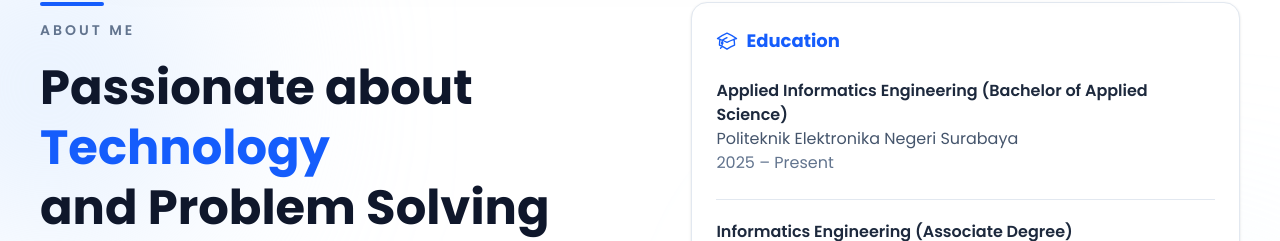
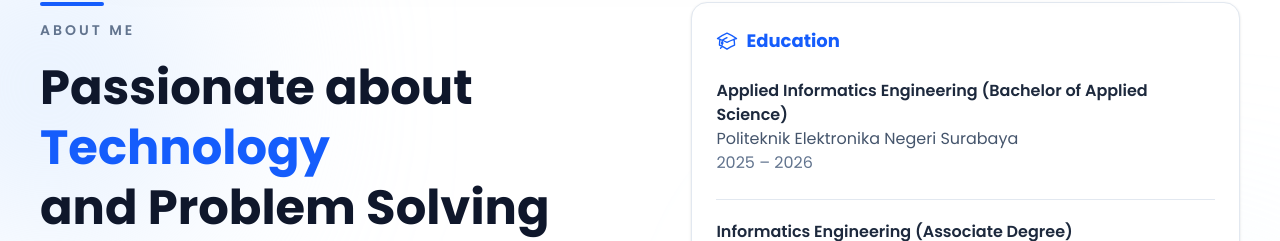
Before and after one commit to meirosa/Portofolio-rosa, a Next.js app: page / in a window 1280 px wide. Shown: the part 896-1137 px from the top of the page. Built offline with nearby package versions, Linux system fonts and the light colour scheme.

Commit message:
Update activities section

```diff
--- a/components/about.tsx
+++ b/components/about.tsx
@@ -85,7 +85,7 @@ export default function About() {
       </p>
 
       <p className="text-slate-500">
-        2025 – Present
+        2025 – 2026
       </p>
     </div>
 
```
